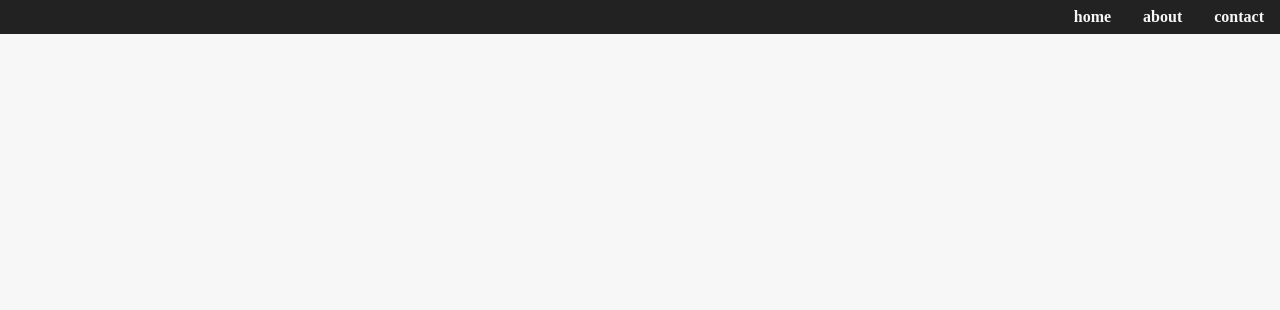
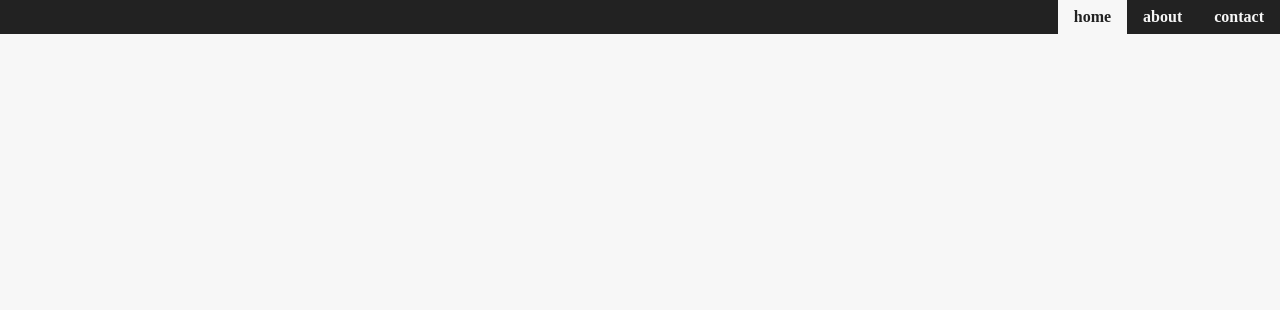
Before and after one commit to FedeMandelli/fedemandelli.github.io, a plain HTML site: page index.html in a window 1280 px wide. Shown: the top 310 px of the page. Drawn offline with Linux system fonts and the light colour scheme.

Commit message:
page selected higlight and readme

```diff
--- a/scripts.js
+++ b/scripts.js
@@ -15,11 +15,11 @@ class MainContent extends HTMLElement {
             // initial fade out
             this.style.opacity = 0;
 
-            // fade in
+            // load new page and update url
             setTimeout(() => {
-                // load new page and update url
                 this.loadPage(`${newValue}_page.html`);
                 window.history.pushState({}, '', newValue);
+                // fade in
                 this.style.opacity = 1
             }, 400);
         }
@@ -47,22 +47,37 @@ class NavBar extends HTMLElement {
     }
 
     connectedCallback() {
-        // set first page
-        const mainContent = document.querySelector('main-content');
-        const params = new URLSearchParams(window.location.search);
-        const target = params.get('page');
-        mainContent.setAttribute('path', target || 'home');
-
         // create pages
         const pages = ['home', 'about', 'contact'];
         pages.forEach(page => {
             const link = document.createElement('a');
             link.innerHTML = page;
-            link.addEventListener('click', (event) => {
-                event.preventDefault();
-                mainContent.setAttribute('path', `${page}`);
+            link.addEventListener('click', () => {
+                this.loadPage(page);
             });
             this.appendChild(link);
+        });
+
+        // set first page
+        const params = new URLSearchParams(window.location.search);
+        const target = params.get('page');
+        this.loadPage(target);
+    }
+
+    loadPage(page) {
+        // set content
+        const mainContent = document.querySelector('main-content');
+        const target = page || 'home';
+        mainContent.setAttribute('path', `${target}`);
+
+        // set active link
+        const links = this.querySelectorAll('a');
+        links.forEach(link => {
+            if (link.innerHTML === target) {
+                link.classList.add('selected');
+            } else {
+                link.classList.remove('selected');
+            }
         });
     }
 }
@@ -76,11 +91,9 @@ class PageContent extends HTMLElement {
     }
 
     connectedCallback() {
-        console.log(`connected ${this.pageName}`)
     }
 
     disconnectedCallback() {
-        console.log(`disconnected ${this.pageName}`)
     }
 }
 window.customElements.define('page-content', PageContent);
--- a/scss/style.scss
+++ b/scss/style.scss
@@ -1,5 +1,6 @@
 $primary-color: #222;
 $secondary-color: #f7f7f7;
+$accent-color: orange;
 
 * {
     margin: 0;
@@ -43,7 +44,16 @@ nav-bar {
         padding: 0.5rem 1rem;
 
         &:hover {
-            background-color: $secondary-color;
+            color: $accent-color;
+        }
+    }
+
+    .selected {
+        background-color: $secondary-color;
+        color: $primary-color;
+        transition: 400ms ease-in-out;
+
+        &:hover {
             color: $primary-color;
         }
     }
```
Also changed, not shown: readme.md (added), style.min.css, 1 other file.
